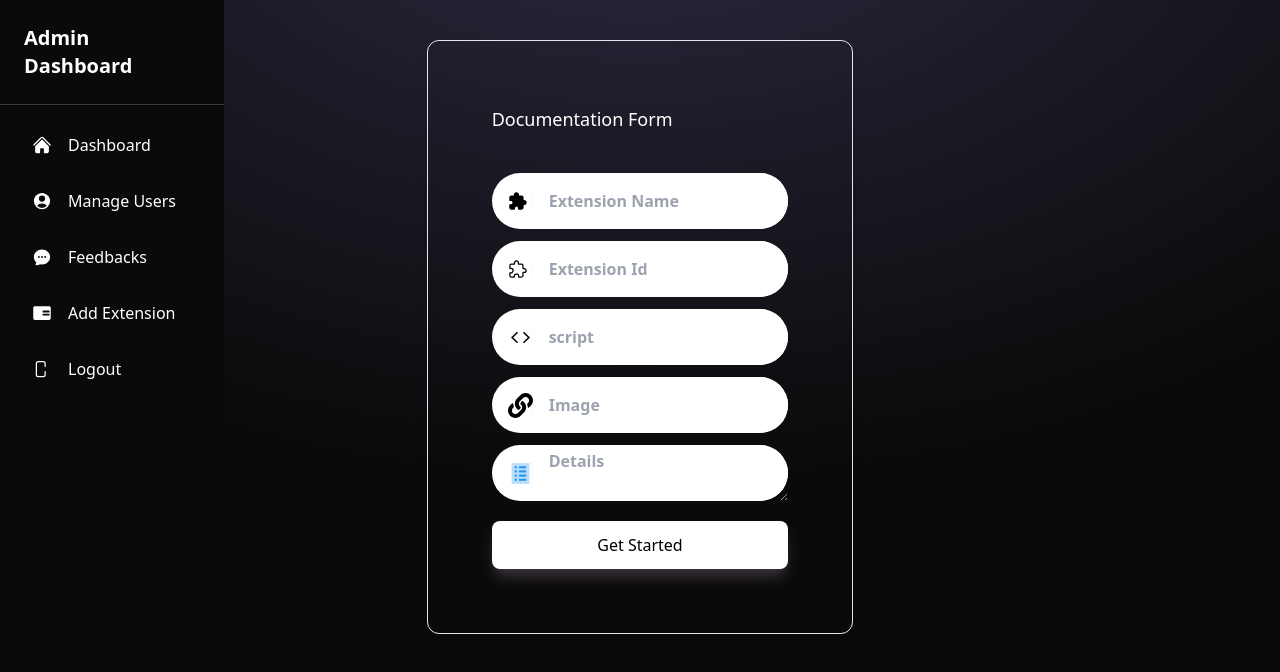
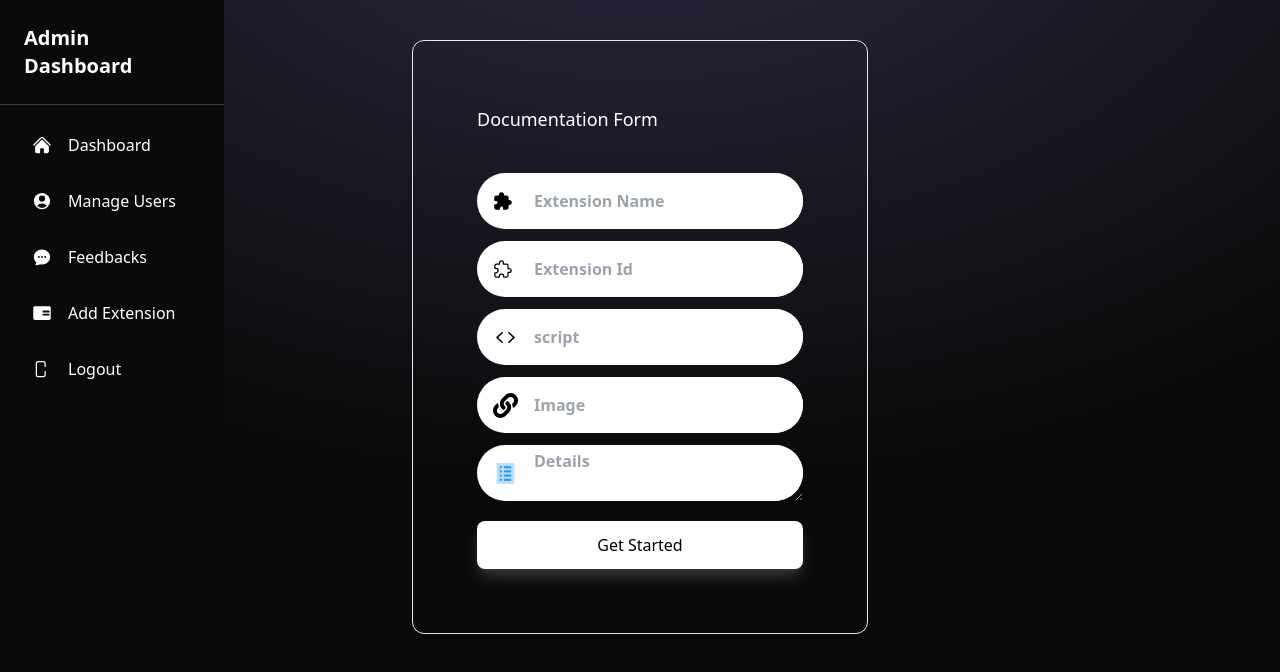
Before and after one commit to anis5165/AI-Plugin-Galaxy, a Next.js app in the folder frontend/: page /admin/extensionForm in a window 1280 px wide. Shown: the top 672 px of the page. Built offline with nearby package versions, Linux system fonts and the light colour scheme; sample sign-in values are in the browser's storage; what tailwindcss-motion would draw is missing.

Commit message:
style: adjust layout and spacing in Documentation Form component

```diff
--- a/frontend/src/app/admin/extensionForm/page.jsx
+++ b/frontend/src/app/admin/extensionForm/page.jsx
@@ -67,8 +67,8 @@ const DocumenForm = () => {
     return (
         <>
             <div className='  '>
-                <div className='py-10 w-full flex justify-center items-center'>
-                    <div className='border shadow-md rounded-xl w-1/3 flex justify-center items-center py-16 px-16'>
+                <div className='py-10 flex justify-center items-center'>
+                    <div className='border shadow-md rounded-xl mx-5 flex justify-center items-center py-16 px-10 md:px-16 '>
                         <form onSubmit={documenForms.handleSubmit}>
                             <h2 className='pb-10 text-lg text-white'>Documentation Form</h2>
                             <div className='flex items-center pl-4 mb-3 bg-white rounded-full'>
```
